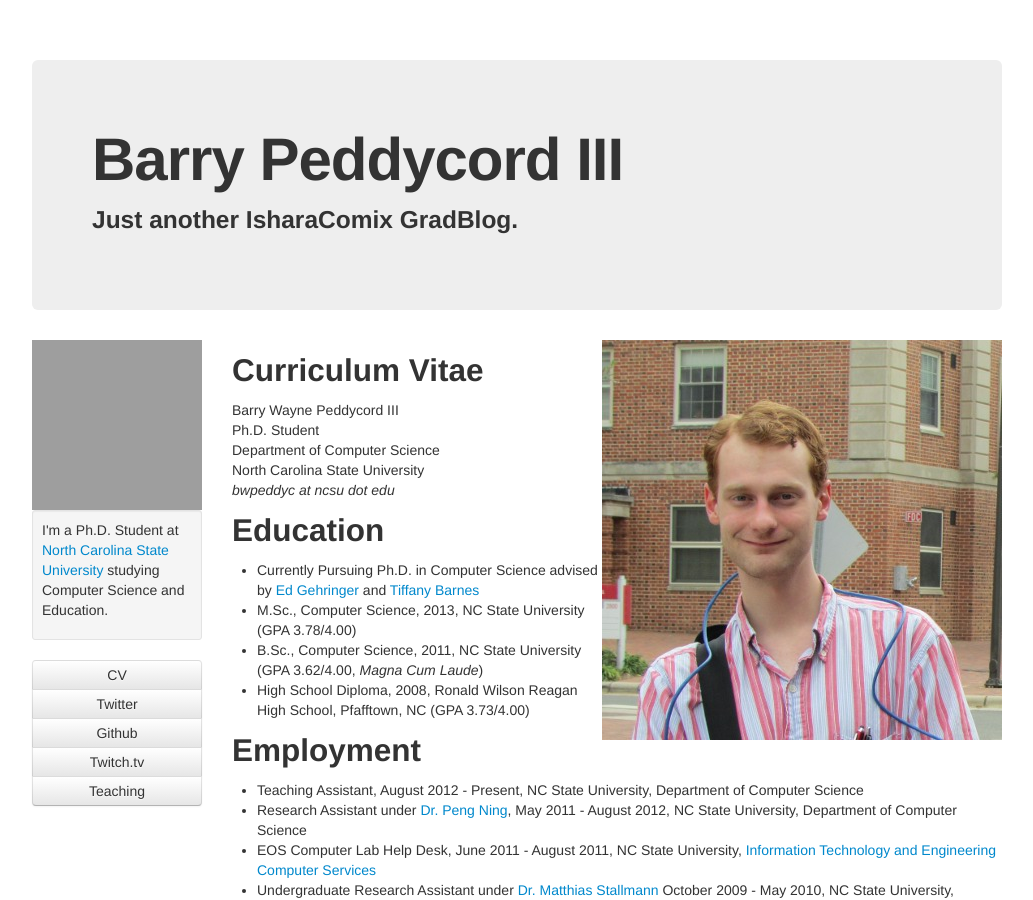
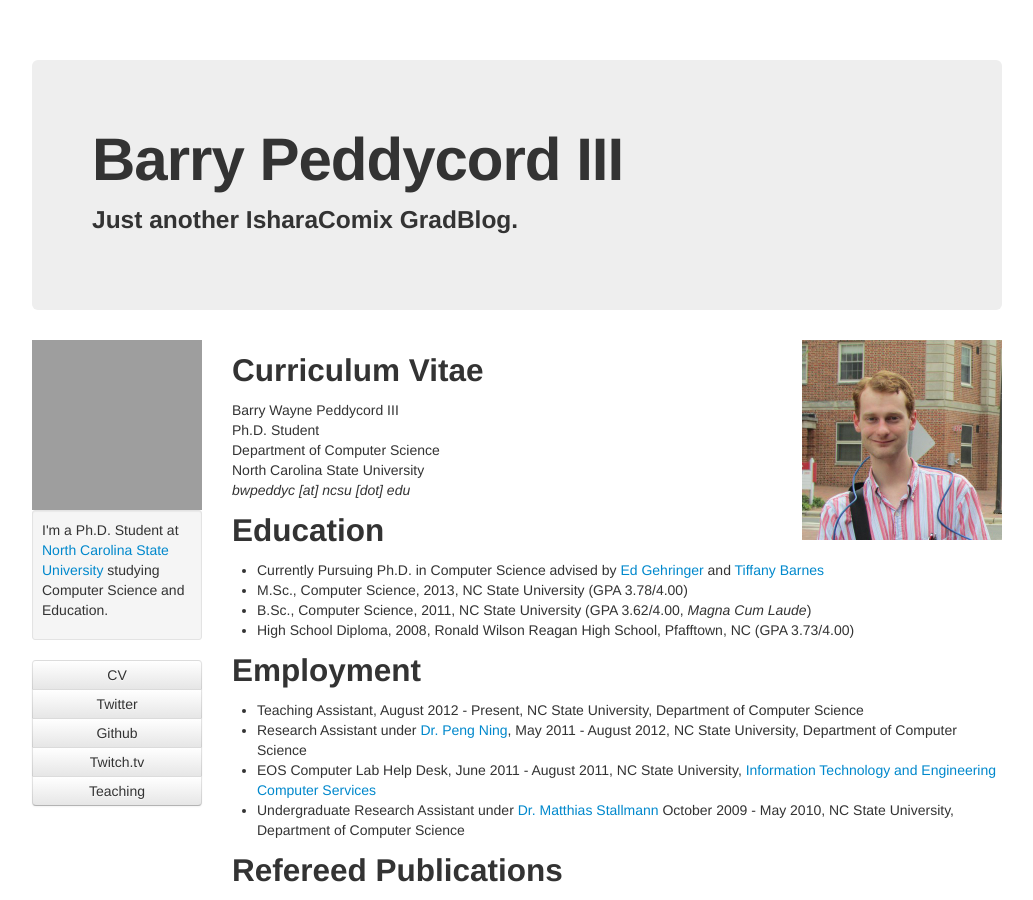
Before and after one commit to isharacomix/oldsite, a Jekyll site: the page built from cv.md, in a window 1280 px wide and 900 px high. Shown: the whole window, without its empty margins (123-1156 px from the left). Built offline with Jekyll 4.4.1, drawn with Linux system fonts in a browser that asks for light colours; grey boxes are pictures that could not be loaded.

```diff
--- a/cv.md
+++ b/cv.md
@@ -3,7 +3,7 @@
 title: Curriculum Vitae
 ---
 
-<img class="pull-right" src="{{ site.baseurl }}/img/barry_pfl.jpg" alt="" />
+<img class="pull-right" width="200" src="{{ site.baseurl }}/img/barry_pfl.jpg" alt="" />
 
 Curriculum Vitae
 ----------------
@@ -11,7 +11,7 @@
 Ph.D. Student
 Department of Computer Science
 North Carolina State University
-*bwpeddyc at ncsu dot edu*
+*bwpeddyc \[at\] ncsu \[dot\] edu*
 
 
 
```
